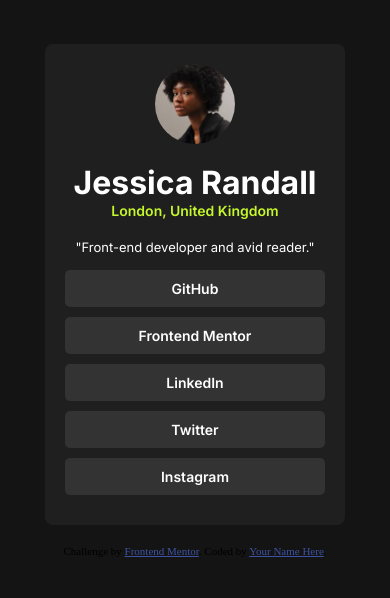
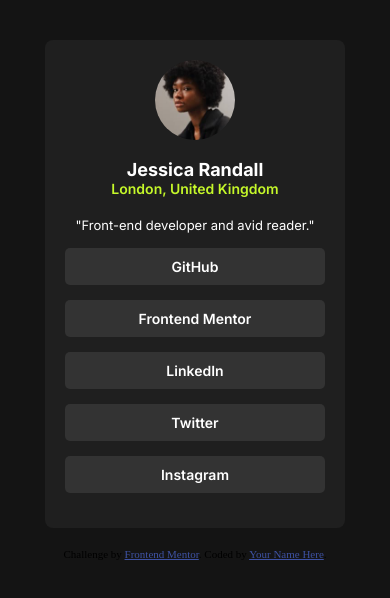
Before and after one commit to Austinjnr/social-links-profile, a plain HTML site: page index.html in a window 390 px wide. Shown: the part 130-728 px from the top of the page. Drawn offline with Linux system fonts and the light colour scheme.

Commit message:
:iphone: completed responsive design

```diff
--- a/style.css
+++ b/style.css
@@ -41,6 +41,7 @@ main {
 .text-container h1 {
   color: hsl(0, 0%, 100%);
   font-weight: 700;
+  font-size: 18px;
   margin-top: 0;
   margin-bottom: 0;
 }
@@ -69,7 +70,7 @@ main {
   padding: 10px 16px;
   border: none;
   border-radius: 5px;
-  margin-bottom: 10px;
+  margin-bottom: 15px;
   background-color: hsl(0, 0%, 20%);
   color: hsl(0, 0%, 100%);
   cursor: pointer;
```
